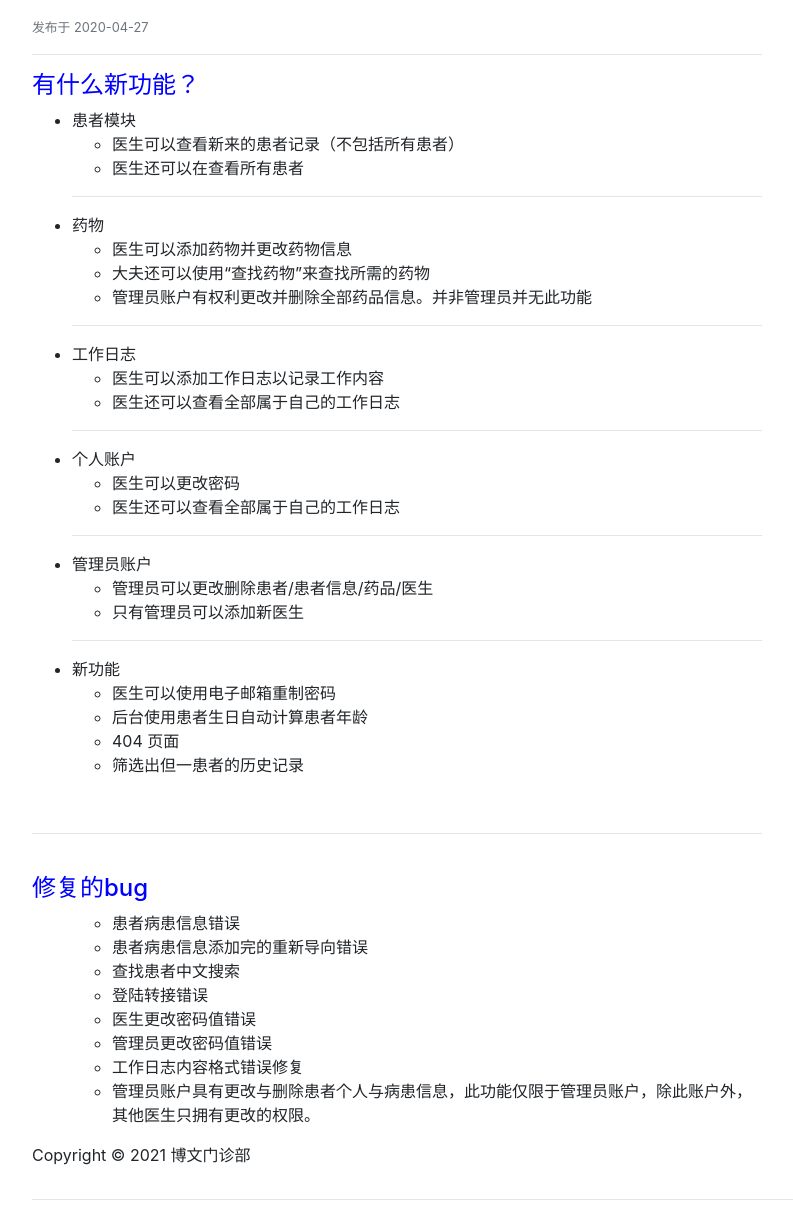
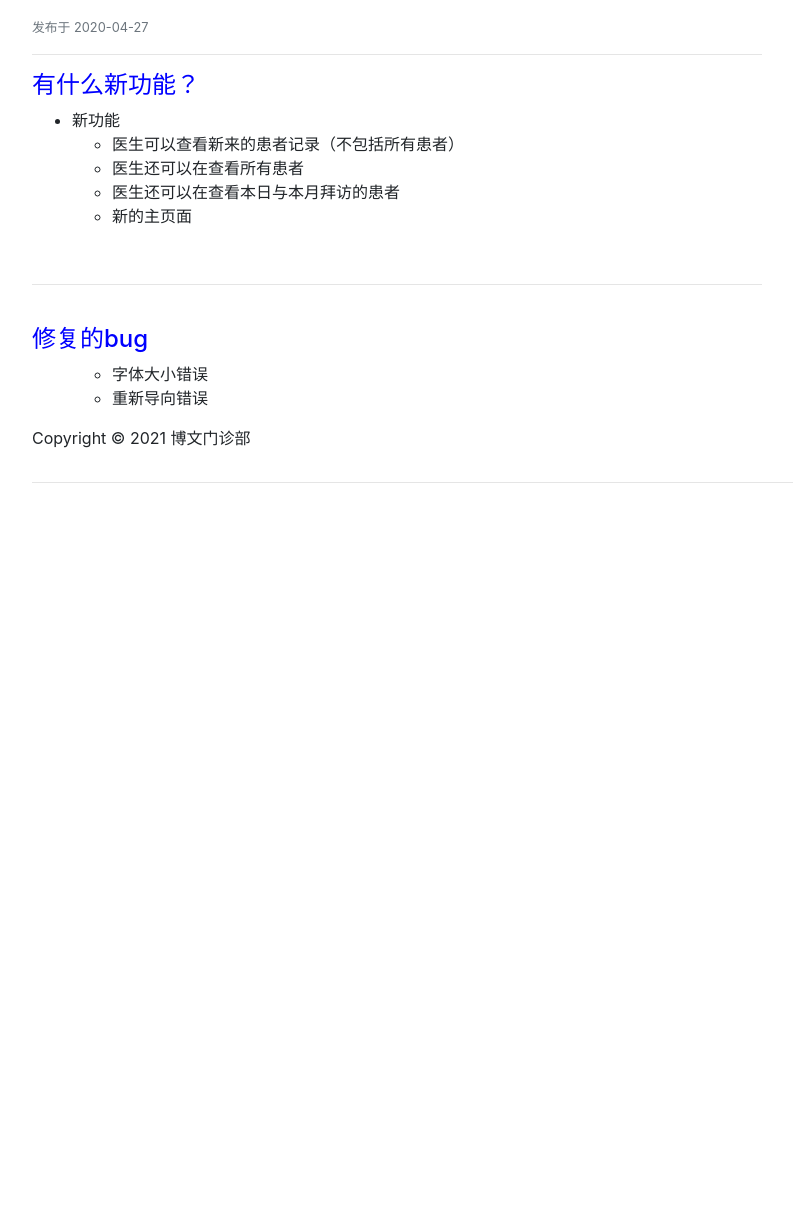
Before and after one commit to Ericsson0/Clinic-app-1.0.0, a Flask app: page /release-note in a window 1280 px wide. Shown: the part 56-1272 px from the top of the page, without its empty margins (53-846 px from the left). After the commit the page ends 539 px from the top, so only its background shows below. Run offline with Flask 2, Linux system fonts and the light colour scheme; the visitor is signed in with stand-in values (Sample User, id 1); data comes from the database, SQL or seed files in the repository; some libraries are stand-ins or nearby versions.

Commit message:
Update release-note.html

```diff
--- a/Clinic1.1.0/flaskblog/templates/release-note.html
+++ b/Clinic1.1.0/flaskblog/templates/release-note.html
@@ -12,64 +12,14 @@
           <div class="whats new">
             <h4 style="color:blue;">有什么新功能？</h4>
               <ul>
-                <div class="patient">
-                <li>患者模块</li>
-                   <ul>
-                     <li>医生可以查看新来的患者记录（不包括所有患者）</li>
-                     <li>医生还可以在查看所有患者</li>
-                   </ul>
-                  </div>
-
-                  <hr>
-
-                <div class="medicine">
-                  <li>药物</li>
-                    <ul>
-                      <li>医生可以添加药物并更改药物信息</li>
-                      <li>大夫还可以使用“查找药物”来查找所需的药物</li>
-                      <li>管理员账户有权利更改并删除全部药品信息。并非管理员并无此功能</li>
-                    </ul>
-                </div>
-
-                <hr>
-
-                <div class="worklog">
-                  <li>工作日志</li>
-                    <ul>
-                      <li>医生可以添加工作日志以记录工作内容</li>
-                      <li>医生还可以查看全部属于自己的工作日志</li>
-                  </ul>
-                </div>
-
-                <hr>
-
-                <div class="account">
-                  <li>个人账户</li>
-                  <ul>
-                    <li>医生可以更改密码</li>
-                    <li>医生还可以查看全部属于自己的工作日志</li>
-                </ul>
-                </div>
-
-                <hr>
-
-                <div class="account">
-                  <li>管理员账户</li>
-                  <ul>
-                    <li>管理员可以更改删除患者/患者信息/药品/医生</li>
-                    <li>只有管理员可以添加新医生</li>
-                </ul>
-                </div>
-
-                <hr>
 
                 <div class="account">
                   <li>新功能</li>
                   <ul>
-                    <li>医生可以使用电子邮箱重制密码</li>
-                    <li>后台使用患者生日自动计算患者年龄</li>
-                    <li>404 页面</li>
-                    <li>筛选出但一患者的历史记录</li>
+                    <li>医生可以查看新来的患者记录（不包括所有患者）</li>
+                    <li>医生还可以在查看所有患者</li>
+                    <li>医生还可以在查看本日与本月拜访的患者</li>
+                    <li>新的主页面</li>
                 </ul>
                 </div>
               </ul>
@@ -85,14 +35,8 @@
               <ul>
                 <div class="patient">
                    <ul>
-                     <li>患者病患信息错误</li>
-                     <li>患者病患信息添加完的重新导向错误</li>
-                     <li>查找患者中文搜索</li>
-                     <li>登陆转接错误</li>
-                     <li>医生更改密码值错误</li>
-                     <li>管理员更改密码值错误</li>
-                     <li>工作日志内容格式错误修复</li>
-                     <li>管理员账户具有更改与删除患者个人与病患信息，此功能仅限于管理员账户，除此账户外，其他医生只拥有更改的权限。</li>
+                     <li>字体大小错误</li>
+                     <li>重新导向错误</li>
                    </ul>
                   </div>
 
```
